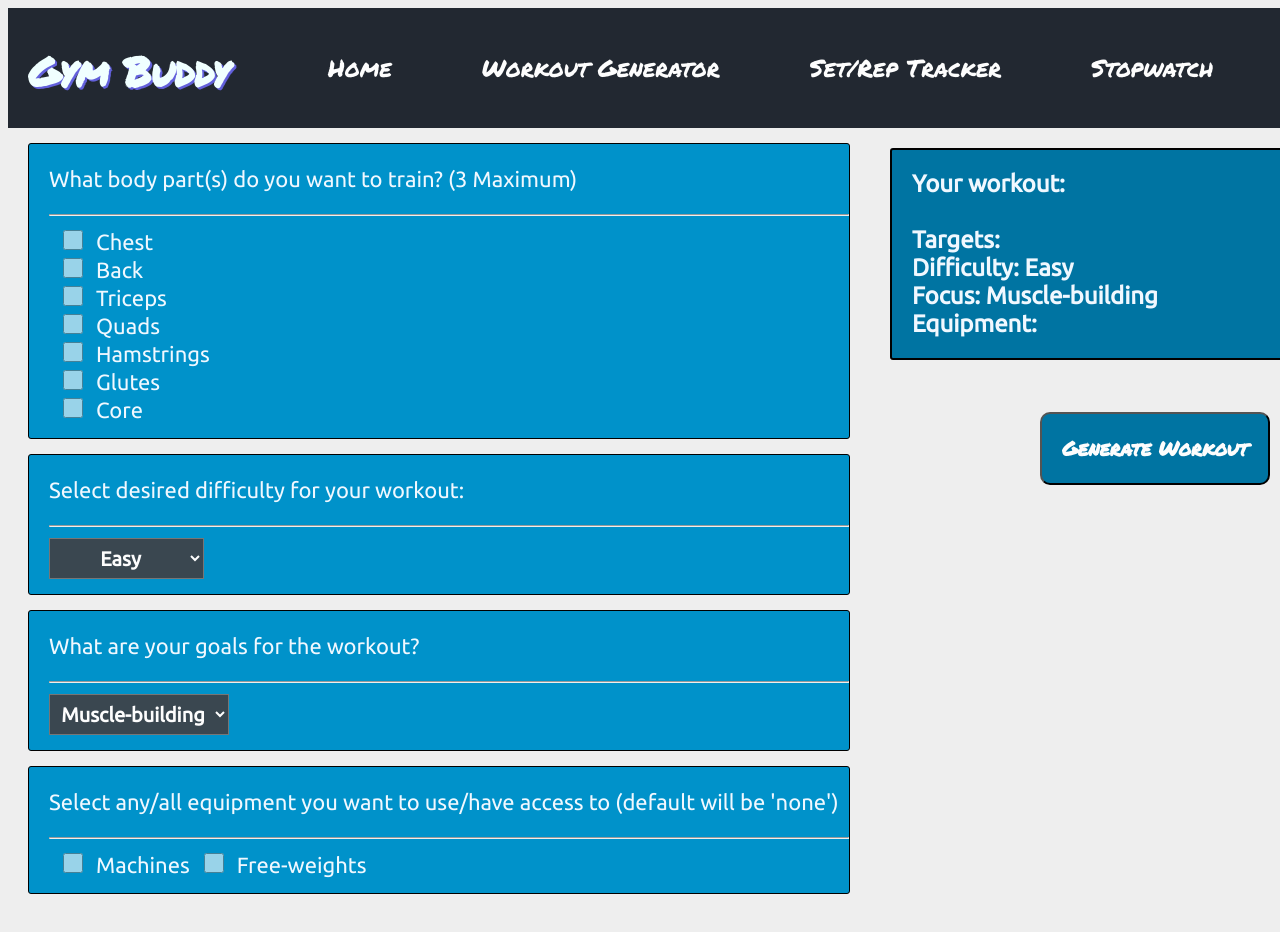
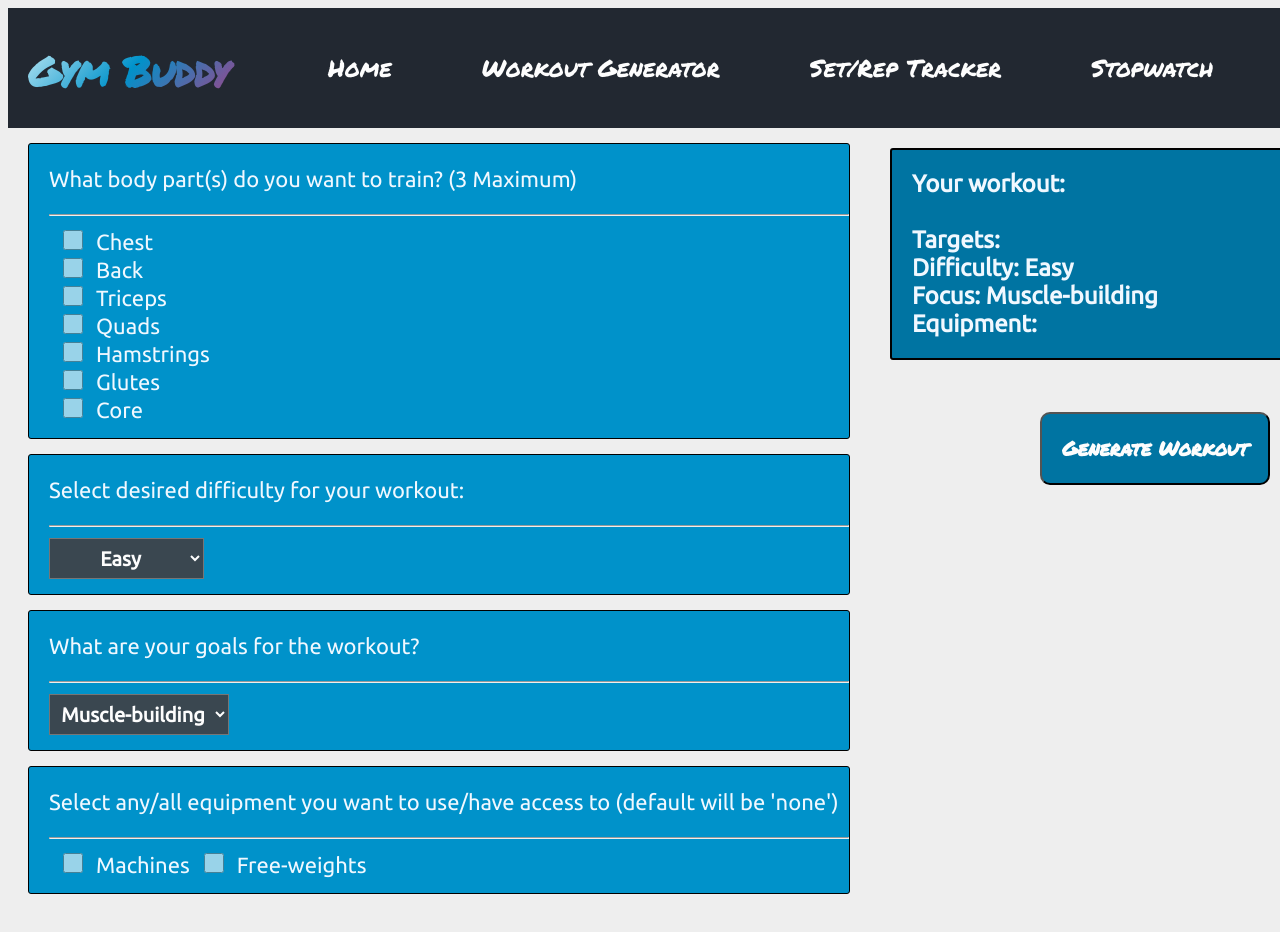
Before and after one commit to b-e-n-murray/react-gym-buddy-app, a React (Create React App) app: page / in a window 1280 px wide. In both pictures the pointer is over the link "Gym Buddy". Shown: the top 932 px of the page. Built offline with nearby package versions, Linux system fonts and the light colour scheme; a web font is replaced by a local one.

Commit message:
fancy css changes and logo update

```diff
--- a/public/index.html
+++ b/public/index.html
@@ -1,6 +1,7 @@
 <!DOCTYPE html>
 <html lang="en">
   <head>
+    <link rel="icon" href="https://em-content.zobj.net/thumbs/160/docomo/205/flexed-biceps_1f4aa.png" />
     <link rel="preconnect" href="https://fonts.googleapis.com">
 <link rel="preconnect" href="https://fonts.gstatic.com" crossorigin>
 <link href="https://fonts.googleapis.com/css2?family=Permanent+Marker&display=swap" rel="stylesheet">
--- a/src/App.css
+++ b/src/App.css
@@ -50,6 +50,33 @@
   text-decoration: none;
   position: absolute;
   text-shadow: 2px 2px rgb(98, 96, 219);
+}
+
+.appHeader:hover {
+  text-shadow: none;
+  background-image: linear-gradient(
+    -225deg,
+    azure 0%,
+    #0092ca 29%,
+    #ff1361 67%,
+    #f6f6f5 100%
+  );
+  background-size: auto auto;
+  background-clip: border-box;
+  background-size: 200% auto;
+  color: #fff;
+  background-clip: text;
+  text-fill-color: transparent;
+  -webkit-background-clip: text;
+  -webkit-text-fill-color: transparent;
+  animation: textclip 0.5s;
+  display: inline-block;
+}
+
+@keyframes textclip {
+  to {
+    background-position: 200% center;
+  }
 }
 
 .generator-page-ctn {
```
